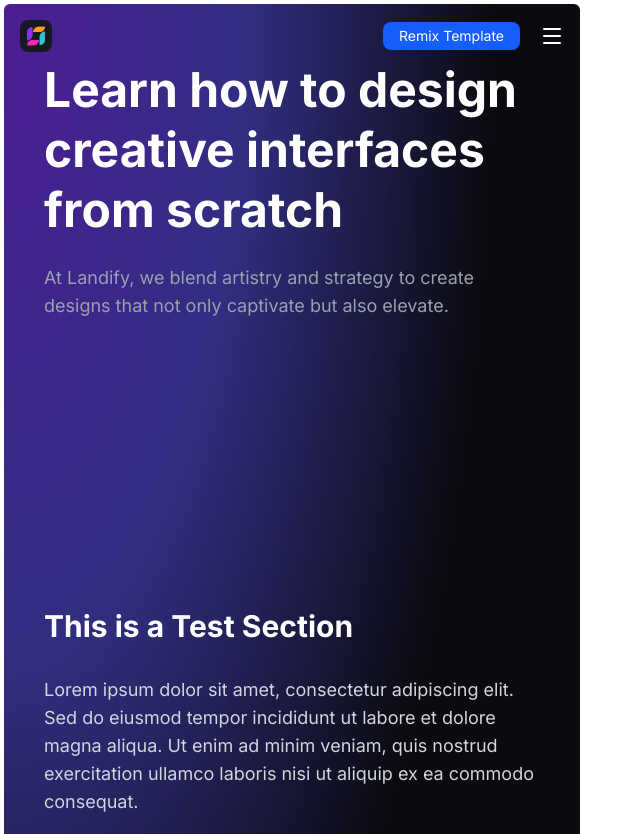
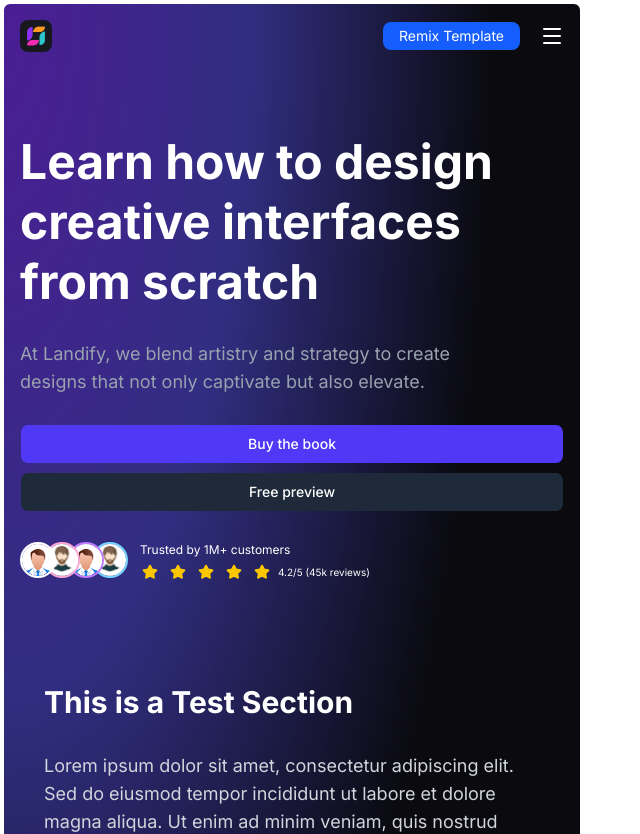
Before and after one commit to rohitha-kodikara/landify, a React (Vite) app: page / in a window 1280 px wide. Shown: the top 834 px of the page, without its empty margins (0-640 px from the left). Built offline with nearby package versions, Linux system fonts and the light colour scheme; a web font is replaced by a local one.

Commit message:
added small part from hero section.

```diff
--- a/src/App.jsx
+++ b/src/App.jsx
@@ -1,7 +1,7 @@
 import React, { useState, useEffect } from "react";
-import MobileMenu from "./components/Navbar/MobileMenu";
 import Hero from "./components/Hero";
 import Test from "./components/Test";
+import Navbar from "./components/Navbar/Navbar";
 
 const App = () => {
   const [isScrolled, setIsScrolled] = useState(false);
@@ -16,11 +16,13 @@ const App = () => {
   }, []);
 
   return (
-    <div className="rounded-md max-w-xl px-2 py-2 mx-1 my-1 flex flex-col bg-hero-gradient">
-      <MobileMenu isScrolled={isScrolled} />
-      <Hero />
-      <Test />
-    </div>
+    <>
+      <div className="rounded-md max-w-xl px-2 py-2 mx-1 my-1 flex flex-col bg-hero-gradient">
+        <Navbar isScrolled={isScrolled} />
+        <Hero />
+        <Test />
+      </div>
+    </>
   );
 };
 
--- a/src/components/Hero.jsx
+++ b/src/components/Hero.jsx
@@ -1,16 +1,65 @@
 import React from "react";
+import { Button } from "@/components/ui/button";
+import { Star } from "lucide-react";
 
 const Hero = () => {
   return (
-    <div className="flex flex-col overflow-hidden min-h-[500px]">
-      <div className="px-8 flex flex-col gap-6">
-        <h1 className="text-4xl md:text-5xl font-bold text-white leading-tight">
+    <div className="flex flex-col overflow-hidden min-h-[500px] py-14">
+      <div className="px-2 flex flex-col gap-7 mt-4 text-left">
+        <h1 className="text-left text-4xl md:text-5xl font-bold text-white leading-tight">
           Learn how to design creative interfaces from scratch
         </h1>
-        <p className="text-gray-400 text-base md:text-lg max-w-md">
+        <p className="text-gray-400 text-base md:text-lg max-w-md text-left">
           At Landify, we blend artistry and strategy to create designs that not
           only captivate but also elevate.
         </p>
+        <div className="flex flex-col gap-2">
+          <Button className="bg-indigo-600 text-white h-10">
+            Buy the book
+          </Button>
+          <Button className="bg-gray-800 text-white h-10">Free preview</Button>
+        </div>
+        {/*parent div*/}
+        <div>
+          <div className="flex flex-row items-center">
+            <img
+              src="/p1.jpg"
+              className="relative z-40 rounded-full w-9 h-9 border-2 border-white object-cover"
+              alt="avatar 1"
+            />
+            <img
+              src="/p2.jpg"
+              className="relative -ml-3 z-30 rounded-full w-9 h-9 border-2 border-pink-300 object-cover"
+              alt="avatar 2"
+            />
+            <img
+              src="/p1.jpg"
+              className="relative -ml-3 z-20 rounded-full w-9 h-9 border-2 border-purple-400 object-cover"
+              alt="avatar 3"
+            />
+            <img
+              src="/p2.jpg"
+              className="relative -ml-3 z-10 rounded-full w-9 h-9 border-2 border-sky-300 object-cover"
+              alt="avatar 4"
+            />
+            <div className="flex flex-col gap-1 px-3 items-start">
+              <span className="text-white text-xs leading-relaxed">
+                Trusted by 1M+ customers
+              </span>
+              <div className="flex flex-row gap-1 items-center ">
+                <Star className="text-yellow-400 fill-yellow-400 h-4 -ml-0.5" />
+                <Star className="text-yellow-400 fill-yellow-400 h-4" />
+                <Star className="text-yellow-400 fill-yellow-400 h-4" />
+                <Star className="text-yellow-400 fill-yellow-400 h-4" />
+                <Star className="text-yellow-400 fill-yellow-400 h-4" />{" "}
+                <span className="text-white text-[10px] leading-none">
+                  4.2/5 (45k reviews)
+                </span>
+              </div>
+            </div>
+          </div>
+        </div>
+        {/*parent div*/}
       </div>
     </div>
   );
--- a/src/components/Navbar/MobileMenu.jsx
+++ b/src/components/Navbar/MobileMenu.jsx
@@ -1,25 +1,31 @@
-import { Menu } from "lucide-react";
+import { Button } from "@base-ui/react";
+import { X } from "lucide-react";
 import React from "react";
 
-const MobileMenu = ({ isScrolled }) => {
+const MobileMenu = ({ onClose }) => {
   return (
-    <div
-      className={`flex flex-row justify-between p-2 rounded-xl sticky top-2 z-50 transition-colors duration-300 ${
-        isScrolled ? "bg-white shadow-md" : "bg-transparent"
-      }`}
-    >
-      <div>
-        <img src="/logo.png" className="w-8 h-auto rounded-lg" alt="" />
+    <>
+      <div className="bg-white  w-full px-5 flex flex-col h-full  fixed top-0 left-0 z-100 ">
+        <div className="flex flex-row justify-between items-center py-2">
+          <img src="/logo.png" className="w-8 h-auto rounded-lg" alt="" />
+          <X className="text-black cursor-pointer" onClick={onClose} />
+        </div>
+
+        <div className="flex flex-col py-19 ">
+          <ul className="flex flex-col gap-4 font-semibold tracking-normal text-neutral-800">
+            <li>Features</li>
+            <li>About</li>
+            <li>Testimonials</li>
+            <li>Pricing</li>
+            <li>FAQs</li>
+          </ul>
+        </div>
+
+        <Button className="bg-blue-800 py-2  rounded-md max-w-lg mt-auto mb-9 text-white">
+          Remix Template
+        </Button>
       </div>
-      <div className="flex items-center gap-5">
-        <div className="bg-blue-600 text-white text-sm px-4 rounded-lg py-1">
-          Remix Template
-        </div>
-        <div>
-          <Menu className={isScrolled ? "text-black" : "text-white"} />
-        </div>
-      </div>
-    </div>
+    </>
   );
 };
 
--- /dev/null
+++ b/src/components/Navbar/Navbar.jsx
@@ -0,0 +1,42 @@
+import { Menu, X } from "lucide-react";
+import React, { useState } from "react";
+import MobileMenu from "./MobileMenu";
+
+const Navbar = ({ isScrolled }) => {
+  const [menuOpen, setMenuOpen] = useState(false);
+
+  return (
+    <>
+      <>
+        <div
+          className={` flex flex-row justify-between p-2 rounded-xl sticky top-2 z-60 transition-colors duration-300 ${
+            isScrolled ? "bg-white shadow-md" : "bg-transparent"
+          }`}
+        >
+          <div>
+            <img src="/logo.png" className="w-8 h-auto rounded-lg" alt="" />
+          </div>
+          <div className="flex items-center gap-5">
+            <div className="bg-blue-600 text-white text-sm px-4 rounded-lg py-1">
+              Remix Template
+            </div>
+            <div>
+              {menuOpen ? (
+                <X className="text-black" onClick={() => setMenuOpen(false)} />
+              ) : (
+                <Menu
+                  onClick={() => setMenuOpen((t) => !t)}
+                  className={isScrolled ? "text-black " : "text-white"}
+                />
+              )}
+            </div>
+          </div>
+        </div>
+        {/* MobileMenu - conditionally rendered as overlay */}
+        {menuOpen && <MobileMenu onClose={() => setMenuOpen(false)} />}
+      </>
+    </>
+  );
+};
+
+export default Navbar;
```
Also changed, not shown: public/p1.jpg (added), public/p2.jpg (added).
